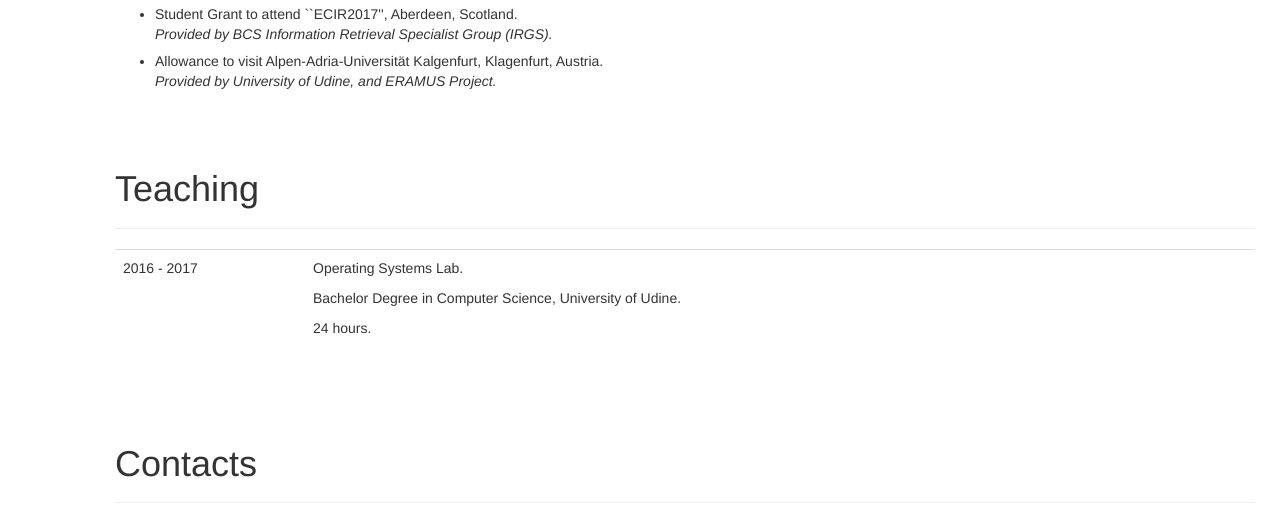
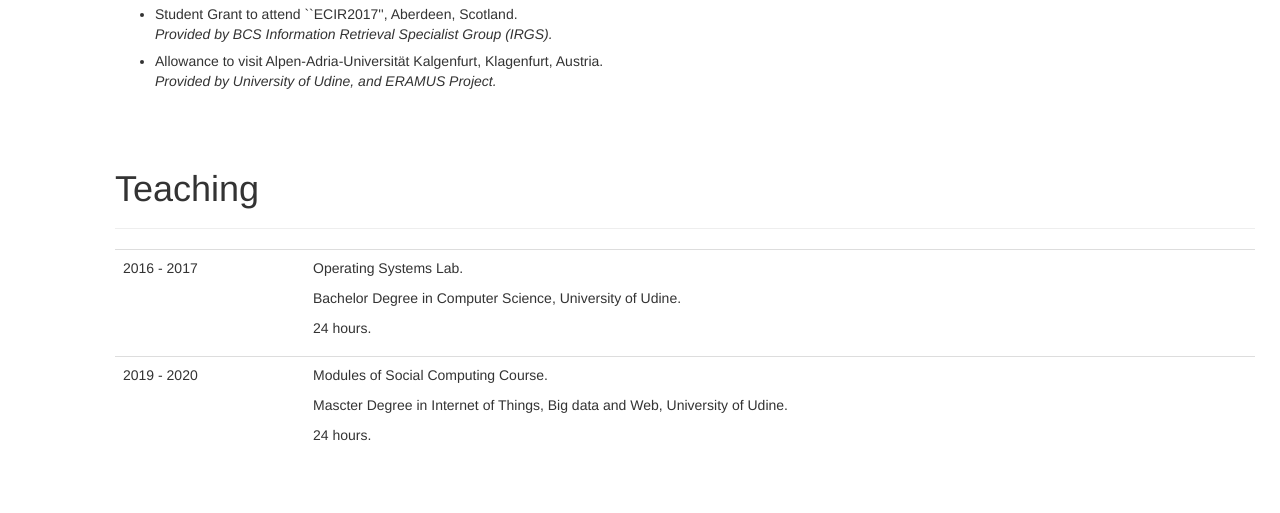
Before and after one commit to KevinRoitero/kevinroitero.github.io, a plain HTML site: page index.html in a window 1280 px wide. Shown: the part 5926-6439 px from the top of the page. Drawn offline with nearby package versions, Linux system fonts and the light colour scheme.

Commit message:
teaching social computing added

```diff
--- a/index.html
+++ b/index.html
@@ -616,6 +616,16 @@
 					      	<p class="teach_descr"> 24 hours.</p>
 					    </td>
 					  </tr>
+					  <tr>
+					    <td class="col-md-2">
+					    	<p class="edu_date"> 2019 - 2020 </p>
+					    </td>
+					    <td>
+					    	<p class="teach_title"> Modules of Social Computing Course. </p>
+					        <p class="teach_where"> Mascter Degree in Internet of Things, Big data and Web, University of Udine.   </p>
+					      	<p class="teach_descr"> 24 hours.</p>
+					    </td>
+					  </tr>
 				  <tr>
 				</tr></tbody></table>
  			</div>
```
